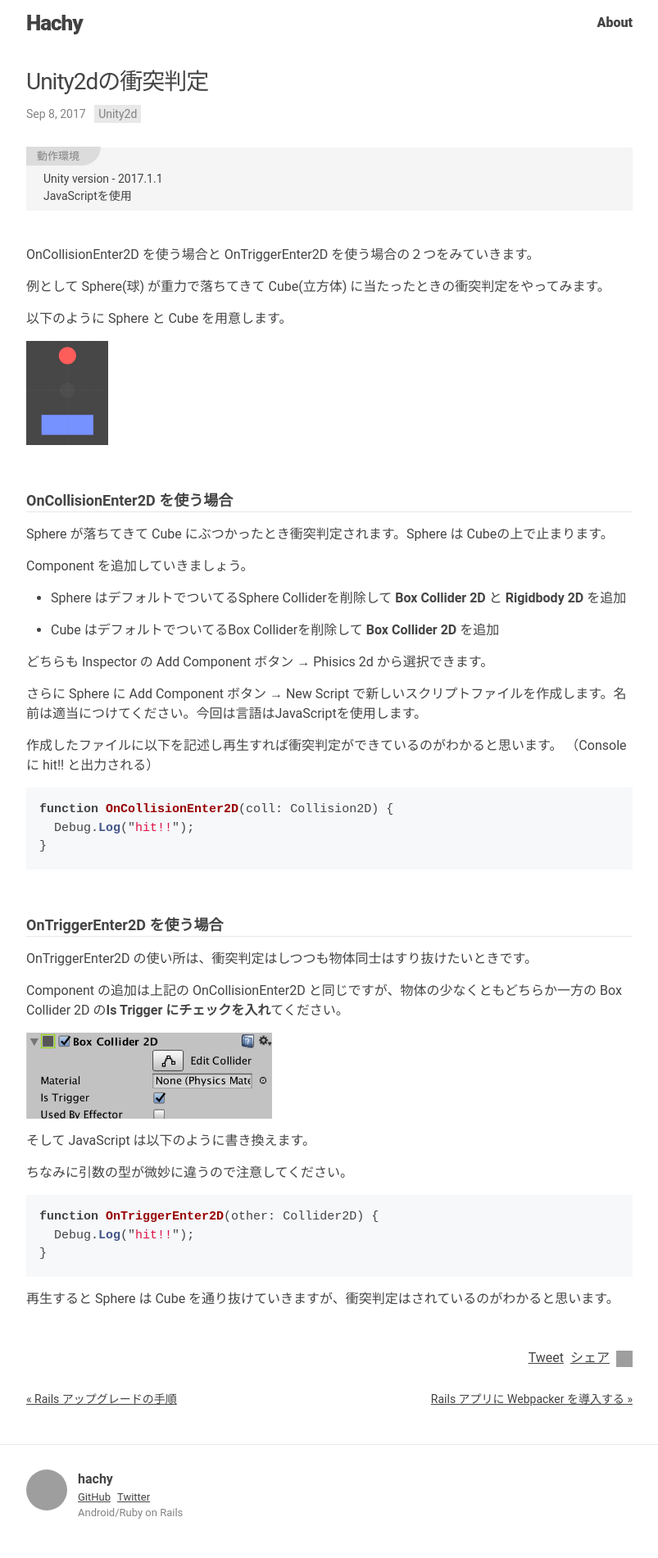
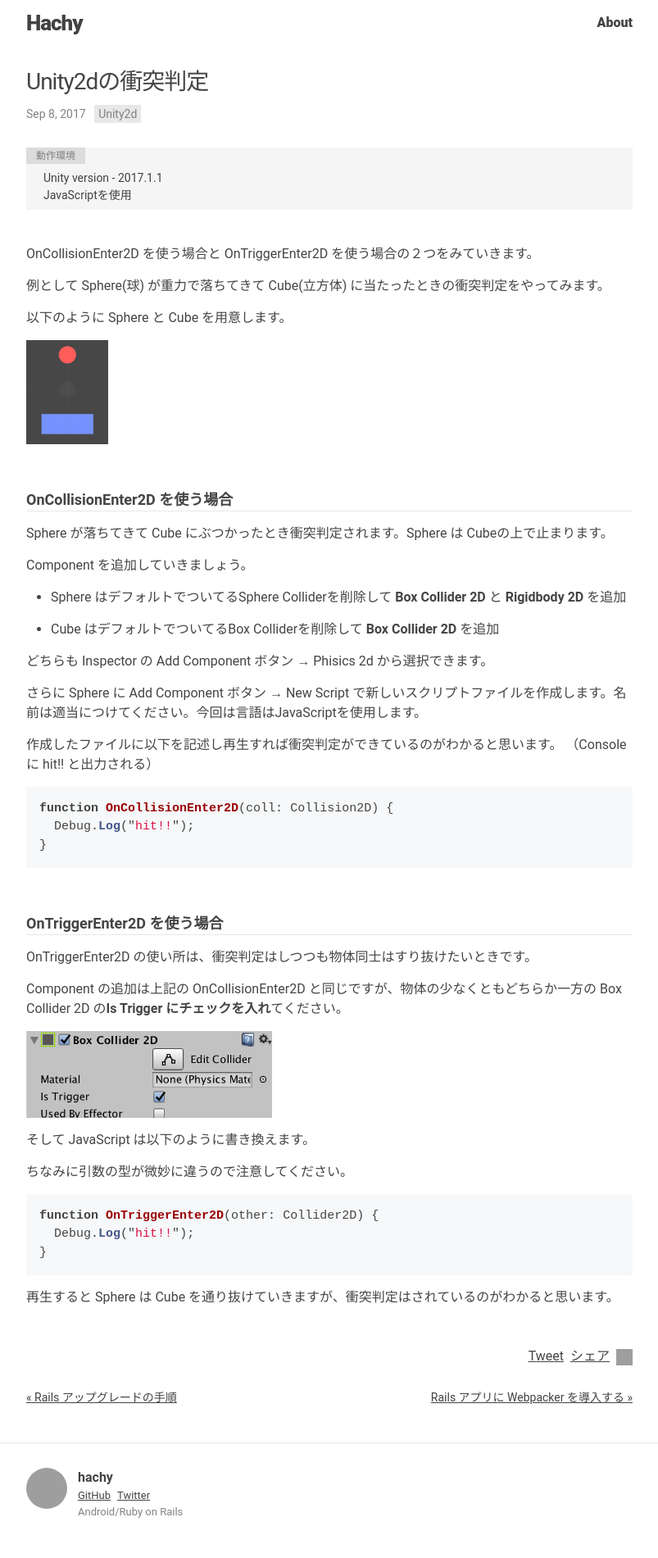
Before and after one commit to hachy/hachy.github.io, a Jekyll site: the page built from _posts/2017-09-08-collision-in-unity2d.md, in a window 1280 px wide. Shown: the whole page at 82% size, without its empty margins (238-1041 px from the left). Built offline with Jekyll 4.4.1, drawn with Linux system fonts in a browser that asks for light colours; comment, search, counter and statistics services are not loaded; grey boxes are pictures that could not be loaded.

Commit message:
use ::before css
- bundle update

```diff
--- a/_layouts/post.html
+++ b/_layouts/post.html
@@ -19,7 +19,6 @@ layout: default
   <div class="post-content" itemprop="articleBody">
     {% if page.requirements %}
     <div class="requirements">
-      <span class="title">動作環境</span>
       <ul class="list">
         {% for requirement in page.requirements %}
         <li>{{ requirement }}</li>
--- a/_sass/_layout.scss
+++ b/_sass/_layout.scss
@@ -263,13 +263,18 @@ header > .wrapper a {
   color: $grey-color-dark;
   font-size: $small-font-size;
   margin: 2em 0 3em;
+  padding-top: 1.4em;
+  position: relative;
 
-  .title {
+  ::before {
+    content: "動作環境";
+    position: absolute;
+    top: 0;
+    left: 0;
     background: #dcdcdc;
-    border-bottom-right-radius: 50em;
     color: $grey-color;
-    font-size: 13px;
-    padding: .3em 2em .3em 1em;
+    font-size: .75rem;
+    padding: .1em 1em .1em 1em;
   }
 
   .list {
```
Also changed, not shown: Gemfile.lock.
